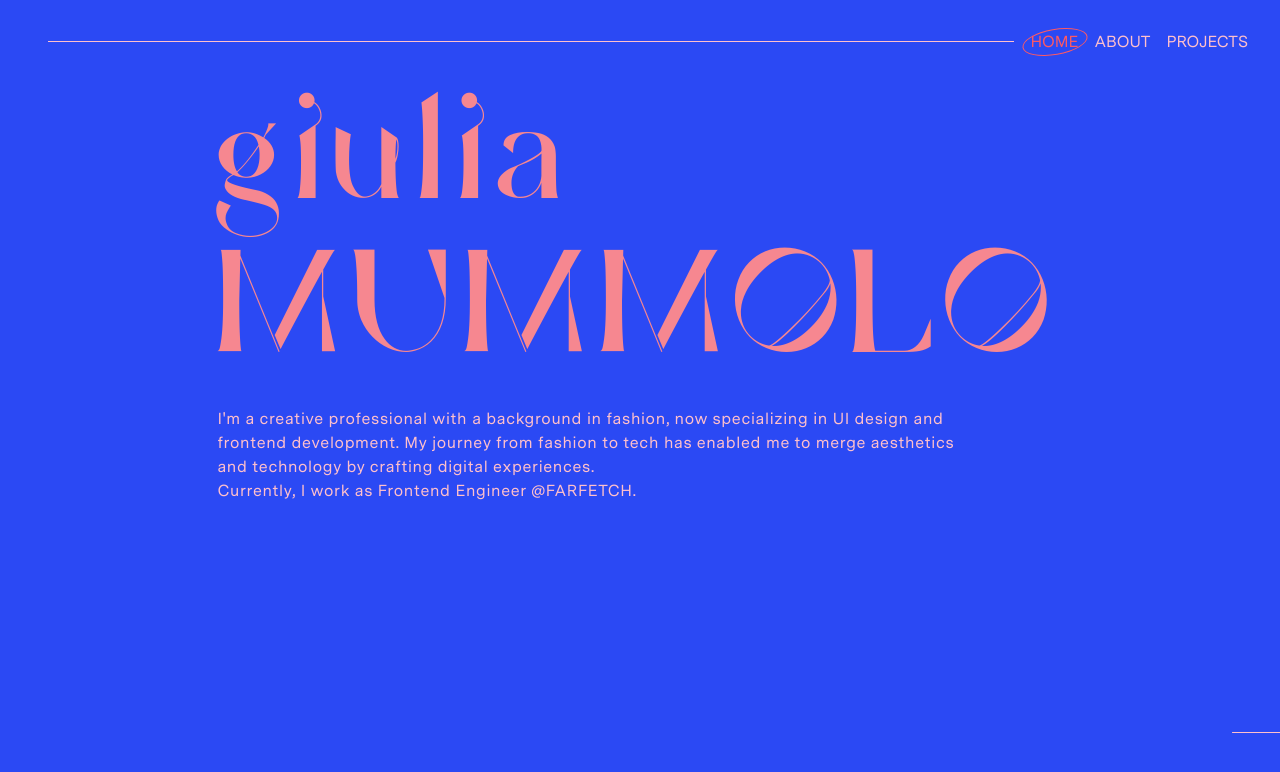
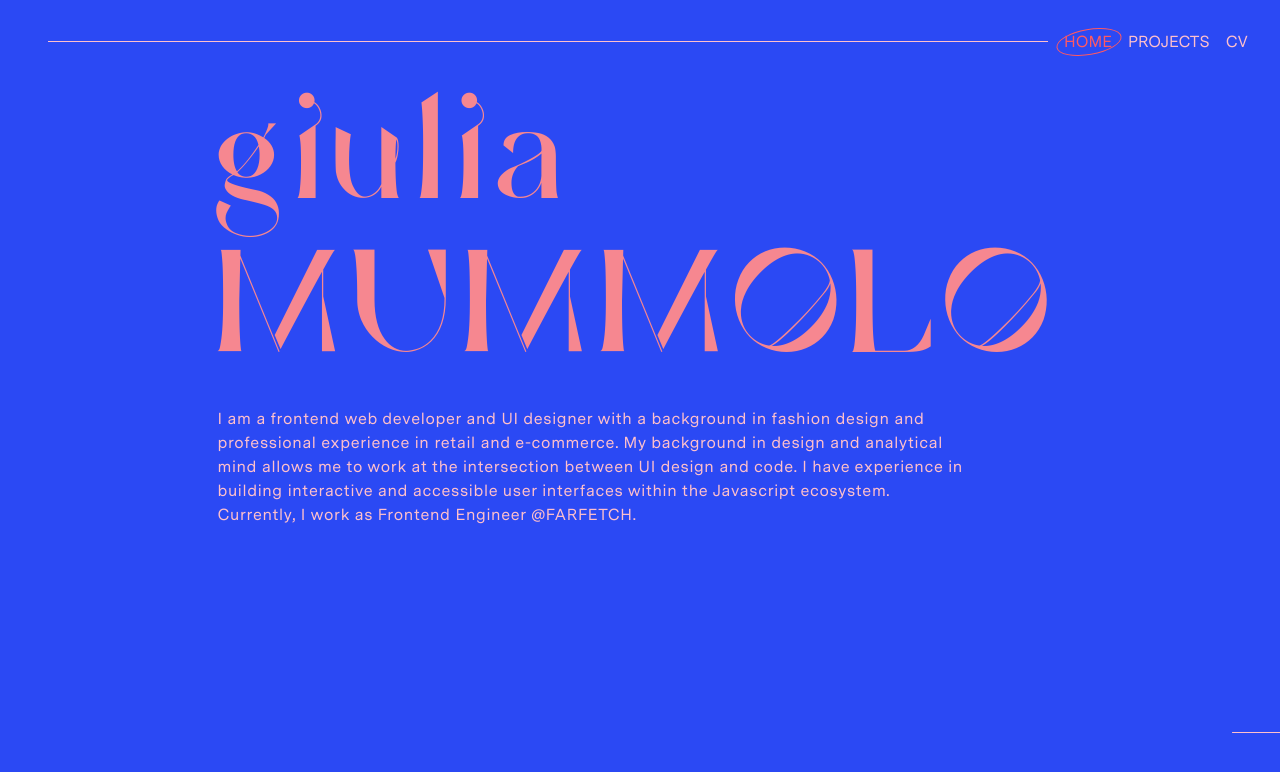
Before and after one commit to giuliamml/giuliamml.github.io, a Next.js app: page / in a window 1280 px wide. Shown: the top 772 px of the page. Built offline with nearby package versions, Linux system fonts and the light colour scheme.

Commit message:
improve copy and add new cv

```diff
--- a/app/components/footer/Footer.tsx
+++ b/app/components/footer/Footer.tsx
@@ -6,17 +6,19 @@ const Items = [
   {
     name: "linkedin",
     href: "https://www.linkedin.com/in/giulia-mummolo-1042b798/",
+    isTargetBlank: true,
   },
   {
     name: "github",
     href: "https://github.com/giuliamml",
+    isTargetBlank: true,
   },
 ];
 
 const Footer = () => {
   return (
     <Wrapper>
-      <Navbar items={Items} isTargetBlank />
+      <Navbar items={Items} />
       <hr />
     </Wrapper>
   );
--- a/app/components/header/Header.tsx
+++ b/app/components/header/Header.tsx
@@ -7,14 +7,22 @@ const Items = [
   {
     name: "home",
     href: "/",
+    isTargetBlank: false,
   },
-  {
-    name: "about",
-    href: "/about",
-  },
+  // TODO: add about page with content
+  // {
+  //   name: "about",
+  //   href: "/about",
+  // },
   {
     name: "projects",
     href: "/projects",
+    isTargetBlank: false,
+  },
+  {
+    name: "CV",
+    href: "/files/Giulia-Mummolo-CV.pdf",
+    isTargetBlank: true,
   },
 ];
 
--- a/app/components/navbar/Navbar.tsx
+++ b/app/components/navbar/Navbar.tsx
@@ -6,6 +6,7 @@ import { usePathname } from "next/navigation";
 type Item = {
   name: string;
   href: string;
+  isTargetBlank: boolean;
 };
 
 type PopsType = {
@@ -14,7 +15,7 @@ type PopsType = {
 };
 
 const Navbar = (props: PopsType) => {
-  const { items, isTargetBlank } = props;
+  const { items } = props;
 
   const currentPath = usePathname();
 
@@ -26,7 +27,10 @@ const Navbar = (props: PopsType) => {
           isActive={item.href === currentPath}
           delay={`${i * 0.3}s`}
         >
-          <Link href={item.href} target={isTargetBlank ? "_blank" : "_self"}>
+          <Link
+            href={item.href}
+            target={item.isTargetBlank ? "_blank" : "_self"}
+          >
             {item.name}
           </Link>
         </Item>
--- a/app/page.tsx
+++ b/app/page.tsx
@@ -10,10 +10,12 @@ export default function Home() {
         <h1>Mummolo</h1>
       </div>
       <p>
-        I'm a creative professional with a background in fashion, now
-        specializing in UI design and frontend development. My journey from
-        fashion to tech has enabled me to merge aesthetics and technology by
-        crafting digital experiences. <br />
+        I am a frontend web developer and UI designer with a background in
+        fashion design and professional experience in retail and e-commerce. My
+        background in design and analytical mind allows me to work at the
+        intersection between UI design and code. I have experience in building
+        interactive and accessible user interfaces within the Javascript
+        ecosystem. <br />
         Currently, I work as Frontend Engineer @
         <a
           className="company-link"
--- a/app/theme/Page.styles.ts
+++ b/app/theme/Page.styles.ts
@@ -67,7 +67,7 @@ export const MainContentDescriptionContainer = styled.section`
 
   @media (max-width: 769px) {
     margin-inline: 2rem;
-    top: 40%;
+    top: 50%;
     transform: translateY(-50%);
 
     p {
```
Also changed, not shown: app/components/listPagesGrid/ListPagesGrid.styles.tsx (+19 -1 lines), 1 other file (tests, documents, lock files or other folders).
